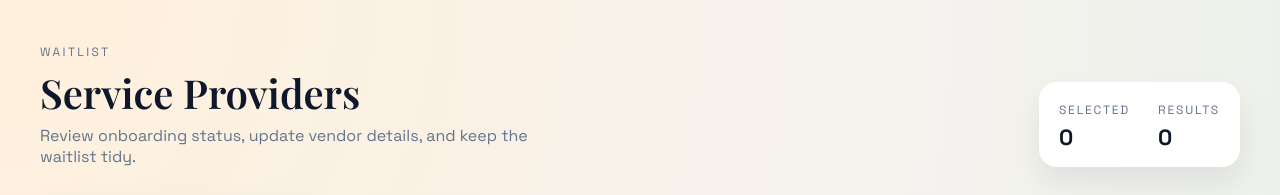
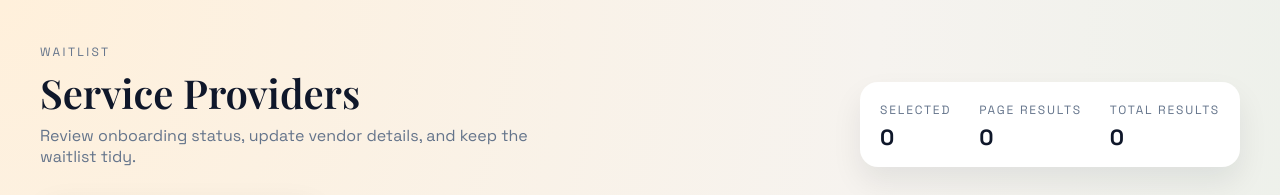
Before and after one commit to geethikasingh20/UKCleaningMVP, a React (Vite) app in the folder frontend/: page / in a window 1280 px wide. Shown: the top 195 px of the page. Built offline with nearby package versions, Linux system fonts and the light colour scheme; no server answers.

Commit message:
show total records also

```diff
--- a/frontend/src/App.jsx
+++ b/frontend/src/App.jsx
@@ -82,6 +82,7 @@ export default function App() {
   const [loading, setLoading] = useState(false);
   const [page, setPage] = useState(0);
   const [totalPages, setTotalPages] = useState(0);
+  const [totalResults, setTotalResults] = useState(0);
   const [sortBy, setSortBy] = useState('signupDate');
   const [sortDir, setSortDir] = useState('desc');
   const [searchInput, setSearchInput] = useState('');
@@ -187,6 +188,7 @@ export default function App() {
         }));
         setProviders(enriched);
         setTotalPages(data.totalPages || 0);
+        setTotalResults(data.totalElements || 0);
       } catch (error) {
         if (error.name !== 'AbortError') {
           console.error('Failed to load providers', error);
@@ -298,8 +300,12 @@ export default function App() {
             <strong>{selectedIds.size}</strong>
           </div>
           <div>
-            <span className="stat-label">Results</span>
+            <span className="stat-label">Page Results</span>
             <strong>{providers.length}</strong>
+          </div>
+          <div>
+            <span className="stat-label">Total Results</span>
+            <strong>{totalResults}</strong>
           </div>
         </div>
       </div>
```
